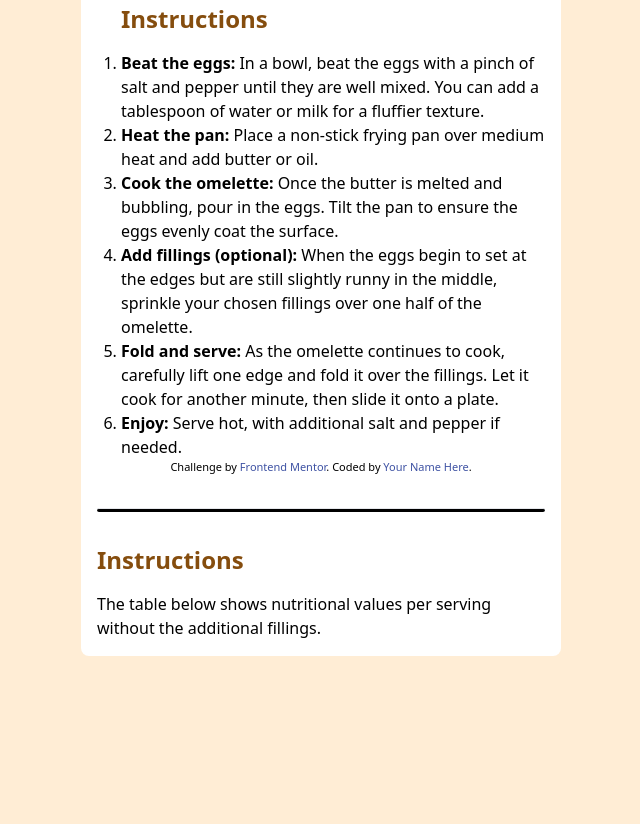
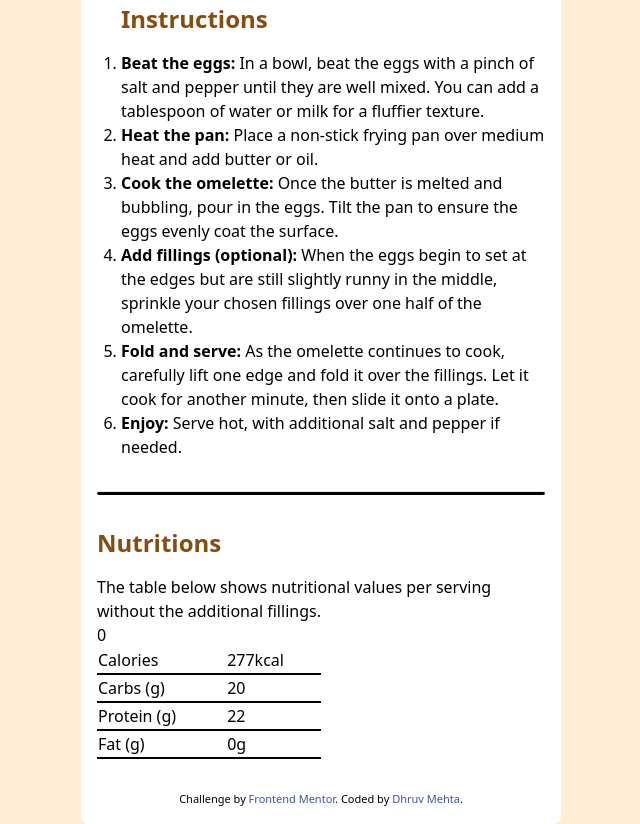
Before and after one commit to Dhruvmehta1311/recipe-page, a plain HTML site: page index.html in a window 1280 px wide. Shown: the part 913-1737 px from the top of the page, without its empty margins (319-959 px from the left). Before the commit the page ends 1569 px from the top, so only its background shows below. Drawn offline with nearby package versions, Linux system fonts and the light colour scheme.

Commit message:
Almost Done.

```diff
--- a/index.html
+++ b/index.html
@@ -118,21 +118,47 @@
           </li>
         </ol>
       </div>
+      <hr class="h-1 my-8 bg-black rounded w-full" />
+      <div class="w-full mb-8">
+        <h3 class="text-yellow-800 font-bold text-2xl mb-4">Nutritions</h3>
+        <p>
+          The table below shows nutritional values per serving without the
+          additional fillings.
+        </p>
+        <table class="w-[50%]">
+          <tbody>
+            <tr class="border-b-2 border-black">
+              <td>Calories</td>
+              <td>277kcal</td>
+            </tr>
+            0
+            <tr class="border-b-2 border-black">
+              <td>Carbs (g)</td>
+              <td>20</td>
+            </tr>
+            <tr class="border-b-2 border-black">
+              <td>Protein (g)</td>
+              <td>22</td>
+            </tr>
+            <tr class="border-b-2 border-black">
+              <td>Fat (g)</td>
+              <td>0g</td>
+            </tr>
+          </tbody>
+        </table>
+      </div>
+
       <div class="attribution">
         Challenge by
         <a href="https://www.frontendmentor.io?ref=challenge" target="_blank"
           >Frontend Mentor</a
-        >. Coded by <a href="#">Your Name Here</a>.
-      </div>
-      <hr class="h-1 my-8 bg-black rounded" />
-      <div>
-        <h3 class="text-yellow-800 font-bold text-2xl mb-4">Instructions</h3>
-        <p>
-          The table below shows nutritional values per serving without the
-          additional fillings.
-        </p>
+        >. Coded by
+        <a href="https://www.github.com/DhruvMehta1311" target="_blank"
+          >Dhruv Mehta</a
+        >.
       </div>
     </div>
+
     <!--
 
 
```
